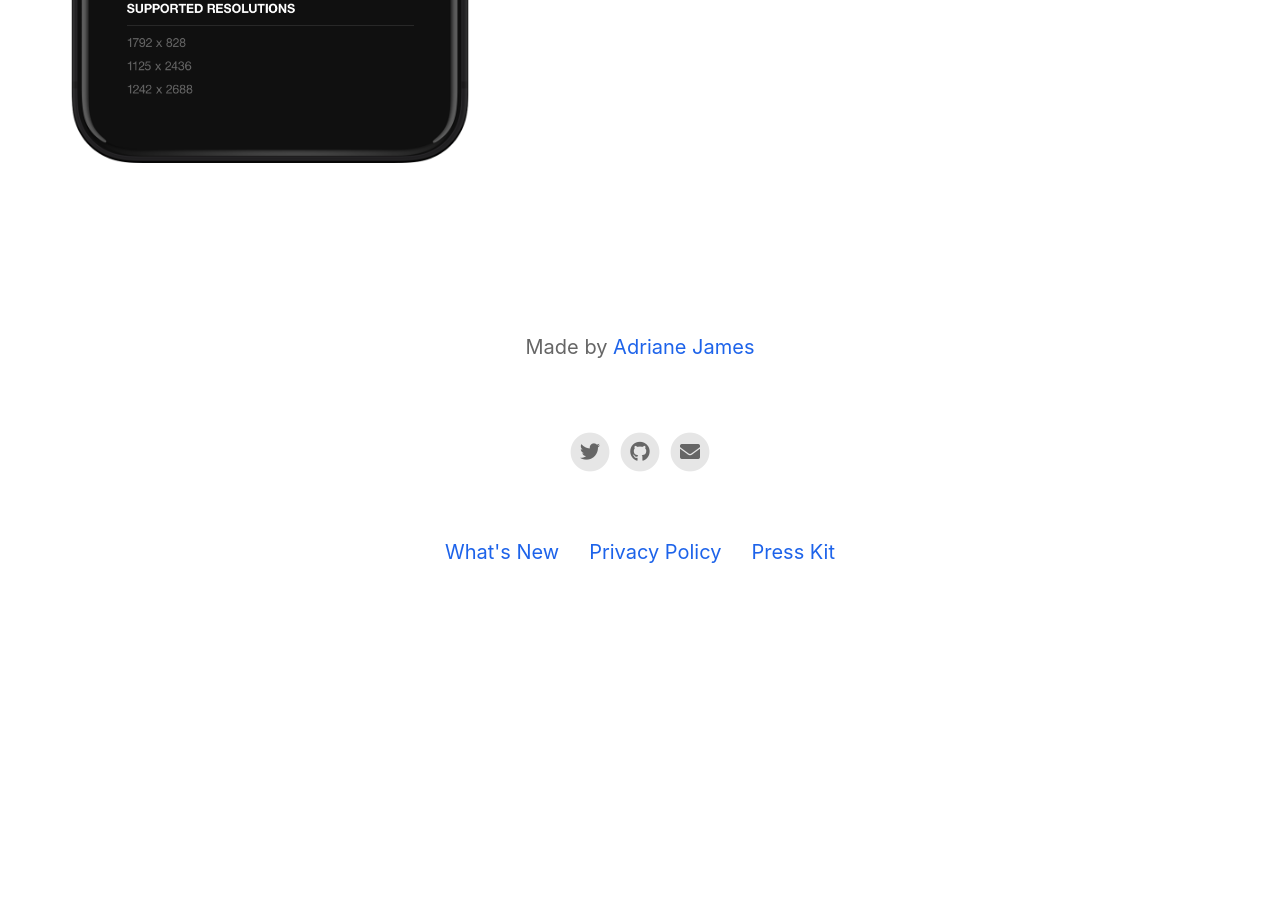
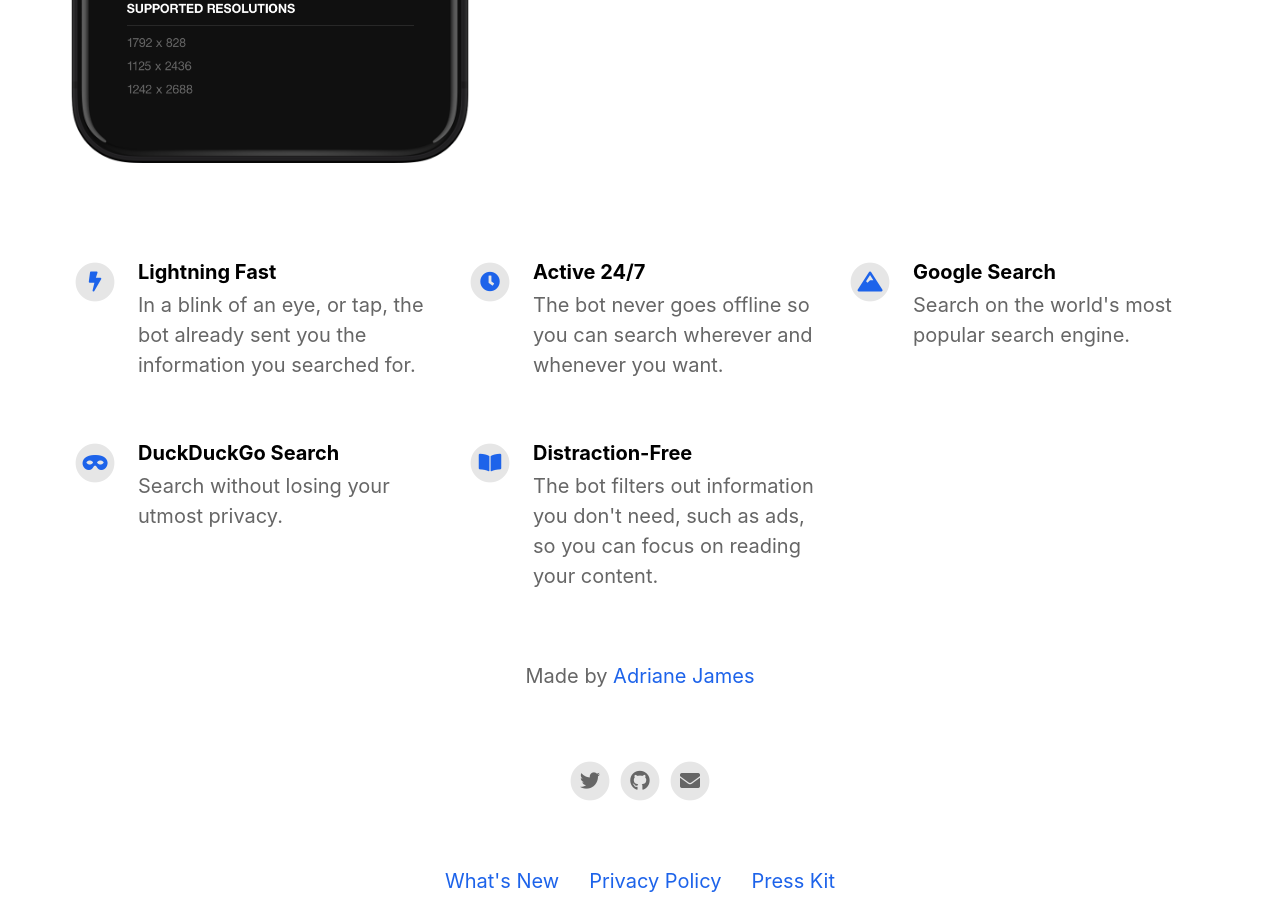
Before and after one commit to lonewanderer27/Web-Browser-Botseu, a Jekyll site: the page built from index.html, in a window 1280 px wide and 900 px high, scrolled down 822 px. Built offline with Jekyll 4.4.1, drawn with Linux system fonts in a browser that asks for light colours; nearby versions of some CDN libraries; before the commit the page ends 1454 px from its top, so only the background shows below that.

Commit message:
add features

```diff
--- a/_config.yml
+++ b/_config.yml
@@ -35,6 +35,26 @@
 
 # Feature List                            Edit, add or remove features to be presented.
 features                                  :
+
+  - title                                 : Lightning Fast
+    description                           : In a blink of an eye, or tap, the bot already sent you the information you searched for.
+    fontawesome_icon_name                 : bolt
+
+  - title                                 : Active 24/7
+    description                           : The bot never goes offline so you can search wherever and whenever you want.
+    fontawesome_icon_name                 : clock
+
+  - title                                 : Google Search
+    description                           : Search on the world's most popular search engine.
+    fontawesome_icon_name                 : mountain
+
+  - title                                 : DuckDuckGo Search
+    description                           : Search without losing your utmost privacy.
+    fontawesome_icon_name                 : mask
+
+  - title                                 : Distraction-Free
+    description                           : The bot filters out information you don't need, such as ads, so you can focus on reading your content.
+    fontawesome_icon_name                 : book-open
 
   - title                                 : # New Feature Title
     description                           : # New Feature Description
```
